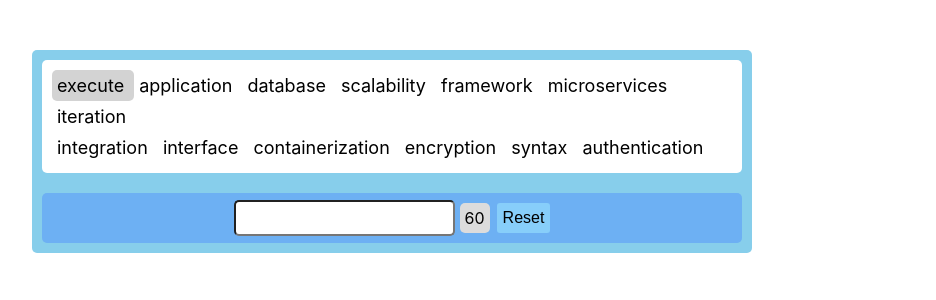
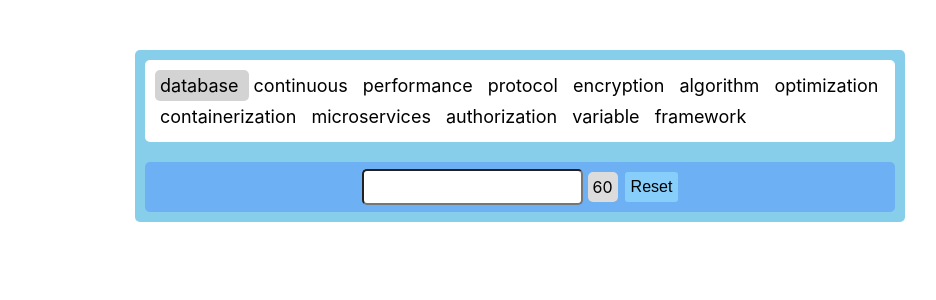
Before and after one commit to reyhaneh-k/rahnema-exercises, a React (Create React App) app in the folder session 3/typing-app/: page / in a window 1280 px wide. Shown: the top 300 px of the page, without its empty margins (120-1056 px from the left). Built offline with nearby package versions, Linux system fonts and the light colour scheme.

Commit message:
optimized
Check Correction While Typing is late for one keyPress!!

```diff
--- a/session 3/typing-app/src/App.css
+++ b/session 3/typing-app/src/App.css
@@ -5,15 +5,12 @@ body {
   justify-content: center;
   padding-top: 50px;
 }
-#root {
-  margin-left: 40%;
-  margin-right: 60%;
-}
+
 .App {
   padding: 10px;
   border-radius: 5px;
   background-color: skyblue;
-  width: 700px;
+  width: 750px;
   font-size: large;
 }
 
--- a/session 3/typing-app/src/App.tsx
+++ b/session 3/typing-app/src/App.tsx
@@ -4,6 +4,7 @@ import {
   createContext,
   useContext,
   KeyboardEvent,
+  useCallback,
 } from "react";
 import "./App.css";
 
@@ -92,13 +93,13 @@ function App() {
   const countDown = () => {
     setRemaining((remaining) => remaining - 1);
   };
-  const shuffle = (array: string[]) => {
+  const shuffle = useCallback((array: string[]) => {
     for (let i = array.length - 1; i > 0; i--) {
       const j = Math.floor(Math.random() * (i + 1));
       [array[i], array[j]] = [array[j], array[i]];
     }
     return array;
-  };
+  }, []);
   const [totalWords, setTotalWords] = useState(0);
   const [correctWords, setCorrectWords] = useState(0);
 
@@ -136,19 +137,38 @@ function App() {
       );
     }
   };
+  const checkCorrectionWhileTyping = (typedWord: string) => {
+    if (typedWord !== words[state.index].text.slice(0, typedWord.length)) {
+      setWords((words) => {
+        const newWords = JSON.parse(JSON.stringify(words));
+        newWords[state.index].color = "#F88379";
+        return newWords;
+      });
+    } else {
+      setWords((words) => {
+        const newWords = JSON.parse(JSON.stringify(words));
+
+        newWords[state.index].color = "lightgray";
+        return newWords;
+      });
+    }
+  };
   const keyDown = (event: KeyboardEvent) => {
-    setStartedTyping(true);
     if (event.code === "Space") {
       if (inputText.trim().length >= 1) {
         checkCorrection(inputText.trim());
       }
       setInputText("");
+    } else if (/^[A-Za-z]/.test(event.key)) {
+      checkCorrectionWhileTyping(inputText.trim());
     }
+    setStartedTyping(true);
   };
 
   const updateWords = (color: CurrentWord["color"]) => {
     setWords((words) => {
-      const newWords = structuredClone(words);
+      const newWords = JSON.parse(JSON.stringify(words));
+
       newWords[state.index].color = color;
       if (state.index + 1 < words.length) {
         newWords[state.index + 1].color = "lightgray";
@@ -182,7 +202,12 @@ function App() {
               }}
             />
             <Timer />
-            <button className="retryButton">Reset</button>
+            <button
+              className="retryButton"
+              onClick={() => window.location.reload()}
+            >
+              Reset
+            </button>
           </section>{" "}
         </div>
         <Result />
@@ -193,7 +218,8 @@ function App() {
 
 function TextDisplay() {
   const { remaining } = useContext(TimeContext);
-  const word2D = (words: CurrentWord[], maxChar = 70): CurrentWord[][] => {
+  const word2D = useCallback(
+    (words: CurrentWord[], maxChar = 70): CurrentWord[][] => {
       const setWordLines = (
         prev: {
           arr: CurrentWord[];
@@ -222,7 +248,9 @@ function TextDisplay() {
           },
         ])
         .map((line) => line.arr);
-  };
+    },
+    []
+  );
   const style = {
     display: remaining > 0 ? "block" : "none",
   };
```
Lines whose indentation alone changed are shown as unchanged.
